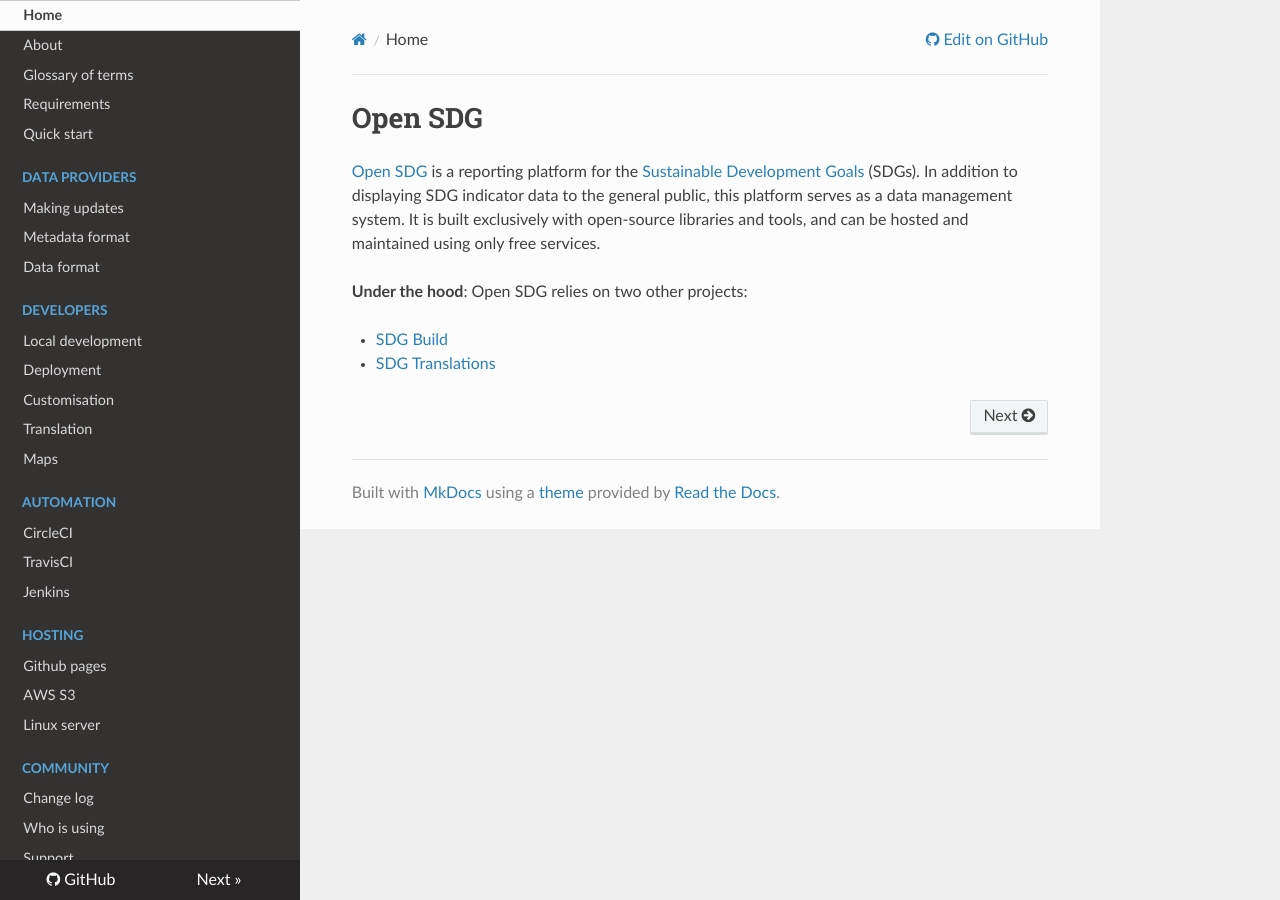
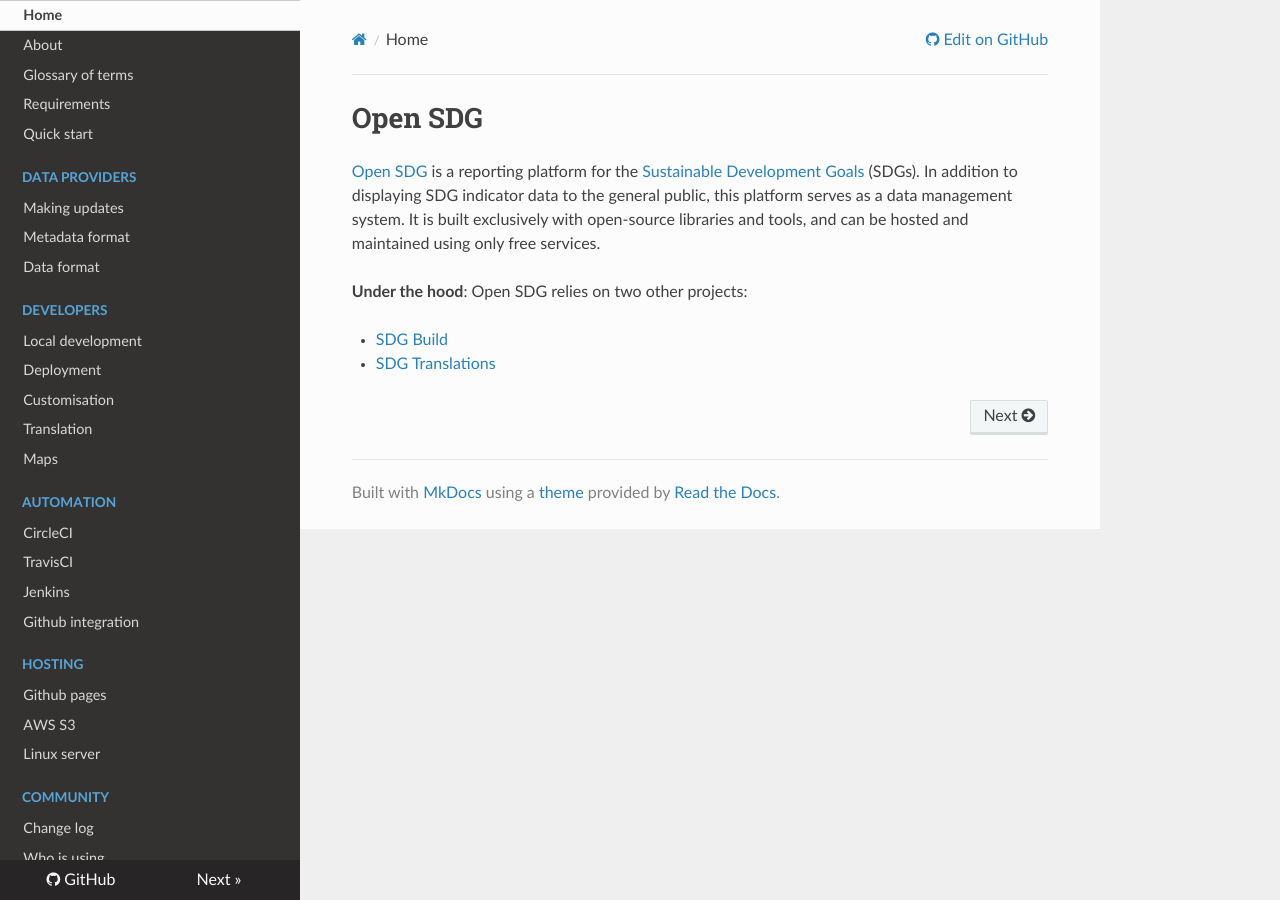
Before and after one commit to open-sdg/open-sdg, an MkDocs documentation site: the page built from docs/index.md, in a window 1280 px wide. Built offline with MkDocs 1.6.1, drawn with Linux system fonts in a browser that asks for light colours; nearby versions of some CDN libraries; old or Windows-style settings are respelled for this version of MkDocs.

Commit message:
Add new doc to menu

```diff
--- a/mkdocs.yml
+++ b/mkdocs.yml
@@ -28,6 +28,7 @@
         - CircleCI: automation/circle-ci.md
         - TravisCI: automation/travis-ci.md
         - Jenkins: automation/jenkins.md
+        - Github integration: automation/github.md
     - Hosting:
         - Github pages: hosting/github-pages.md
         - AWS S3: hosting/aws-s3.md
```
